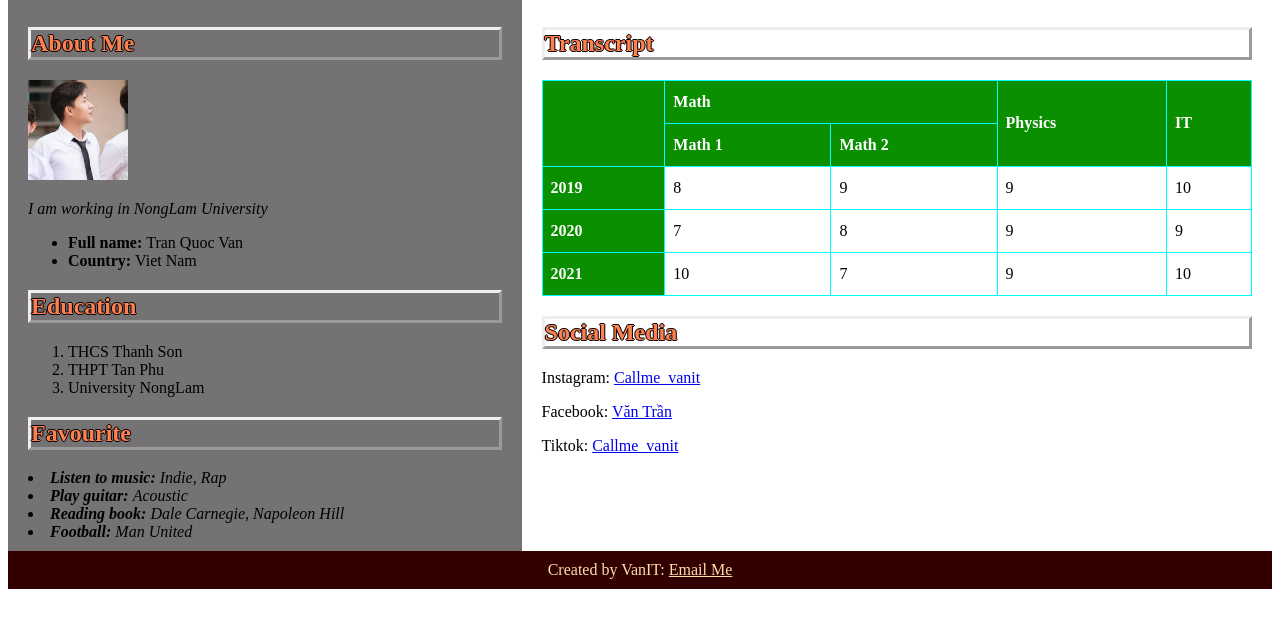
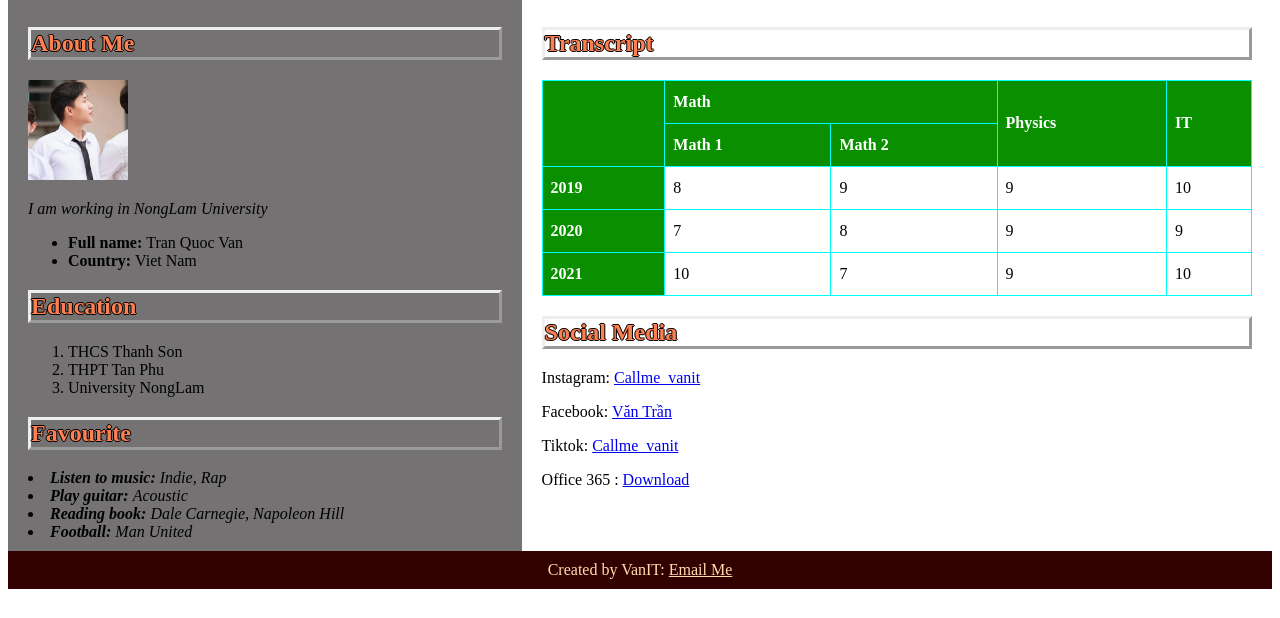
Before and after one commit to vanlailaptrinh/vanlailaptrinh.github.io, a plain HTML site: page index.html in a window 1280 px wide. Shown: the part 182-800 px from the top of the page. Drawn offline with Linux system fonts and the light colour scheme; a script that the page names is missing.

Commit message:
Update index.html

```diff
--- a/index.html
+++ b/index.html
@@ -103,6 +103,8 @@
       <p > Instagram: <a href = 'https://www.instagram.com/callme_vanit/' > Callme_vanit <a/>  </p>
       <p > Facebook: <a href="https://www.facebook.com/VanTran.204/"> Văn Trần </a> </p>
       <p > Tiktok: <a href = 'https://www.tiktok.com/@vanit2004' > Callme_vanit <a/>  </p>
+      <p > Office 365 : <a href = 'https://drive.google.com/drive/folders/16zXpch71wFnzzjf-0vcM_7gtDl7QVC5S?usp=drive_link' > Download <a/>  </p>
+
 
 
       </div>
```
